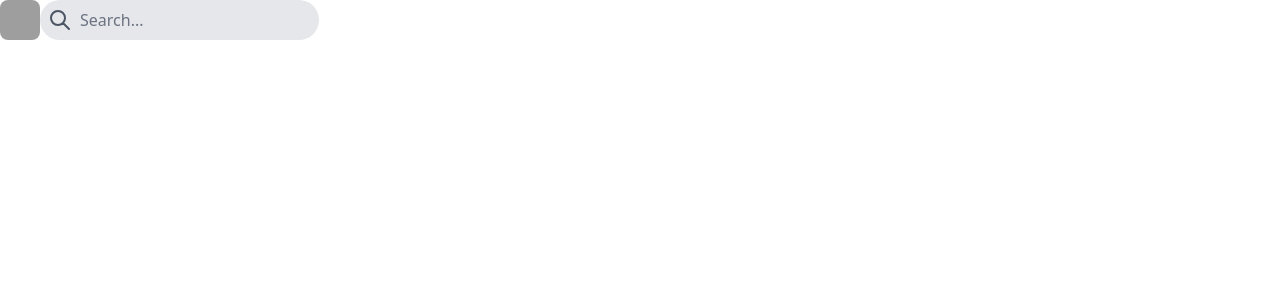
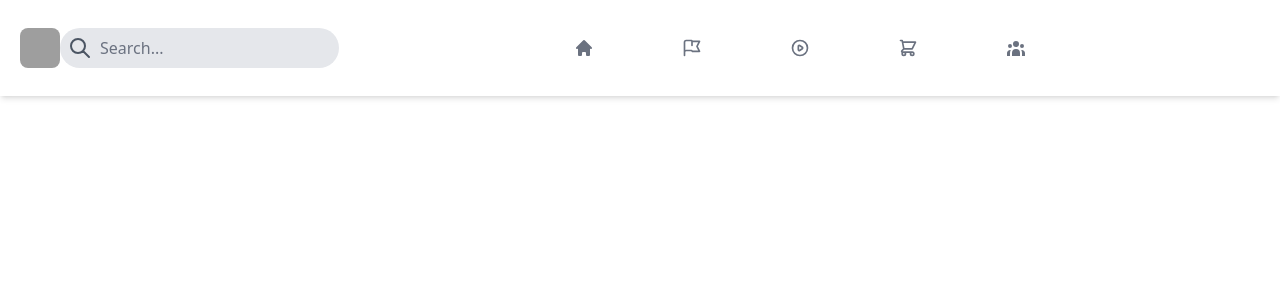
Before and after one commit to BrandonGriffith/facebook-service-app, a Next.js app: page / in a window 1280 px wide. Shown: the top 300 px of the page. Built offline with nearby package versions, Linux system fonts and the light colour scheme; grey boxes are pictures that could not be loaded.

Commit message:
added Header center

```diff
--- a/components/Header.tsx
+++ b/components/Header.tsx
@@ -2,10 +2,12 @@ import Image from 'next/image'
 import React from 'react'
 import { BellIcon, ChatIcon, ChevronDownIcon, HomeIcon, UserGroupIcon, ViewGridIcon } from '@heroicons/react/solid';
 import { FlagIcon, PlayIcon, SearchIcon, ShoppingCartIcon } from '@heroicons/react/outline';
+import HeaderIcon from './HeaderIcon';
 
 
 const Header = () => {
     return (
+        <div className="sticky top-0 z-50 bg-white flex items-center p-2 lg:p-5 shadow-md">
             <div className="flex items-center">
                 <Image className="rounded-lg"
                     src="https://cdn3.iconfinder.com/data/icons/capsocial-round/500/facebook-512.png"
@@ -16,8 +18,18 @@ const Header = () => {
                 />
                 <div className="flex bg-gray-200 p-2 rounded-full">
                     <SearchIcon className="h-6 text-gray-600" />
-                <input className="flex ml-2 items-center bg-transparent outline-none placeholder-gray-500"
-                    type="text" placeholder="Search..." />
+                    <input className="flex ml-2 items-center bg-transparent outline-none placeholder-gray-500
+                    flex-shrink " type="text" placeholder="Search..." />
+                </div>
+            </div>
+            <div className="flex justify-center flex-grow">
+                <div className='flex space-x-6 md:space-x-2'>
+                    <HeaderIcon active Icon={HomeIcon} />
+                    <HeaderIcon Icon={FlagIcon} />
+                    <HeaderIcon Icon={PlayIcon} />
+                    <HeaderIcon Icon={ShoppingCartIcon} />
+                    <HeaderIcon Icon={UserGroupIcon} />
+                </div>
             </div>
         </div>
     )
--- /dev/null
+++ b/components/HeaderIcon.tsx
@@ -0,0 +1,12 @@
+import { HeaderIconProps } from "./Types"
+
+const HeaderIcon = ({ Icon, active }: HeaderIconProps) => {
+    return (
+        <div className='flex items-center cursor-pointer lg:px-10 md:px-8 sm:px-4 sm:h-14
+        md:hover:bg-gray-300 rounded-full active:border-b-4 group border-white'>
+            <Icon className={`h-5 group-hover:text-blue-400 text-center sm:h-7mx-auto
+            text-gray-500 ${active && "text-blue-500"}`} />
+        </div>
+    )
+}
+export default HeaderIcon
--- /dev/null
+++ b/components/Types.ts
@@ -0,0 +1,5 @@
+type HeroIcon = (props: React.ComponentProps<'svg'>) => JSX.Element;
+export interface HeaderIconProps {
+    Icon: HeroIcon,
+    active?: any
+}
```
Lines whose indentation alone changed are shown as unchanged.
